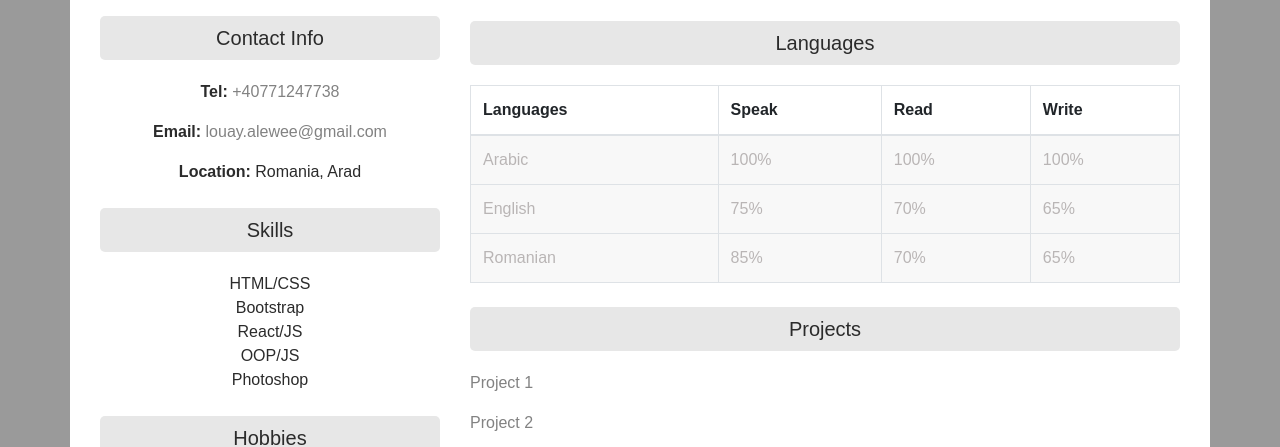
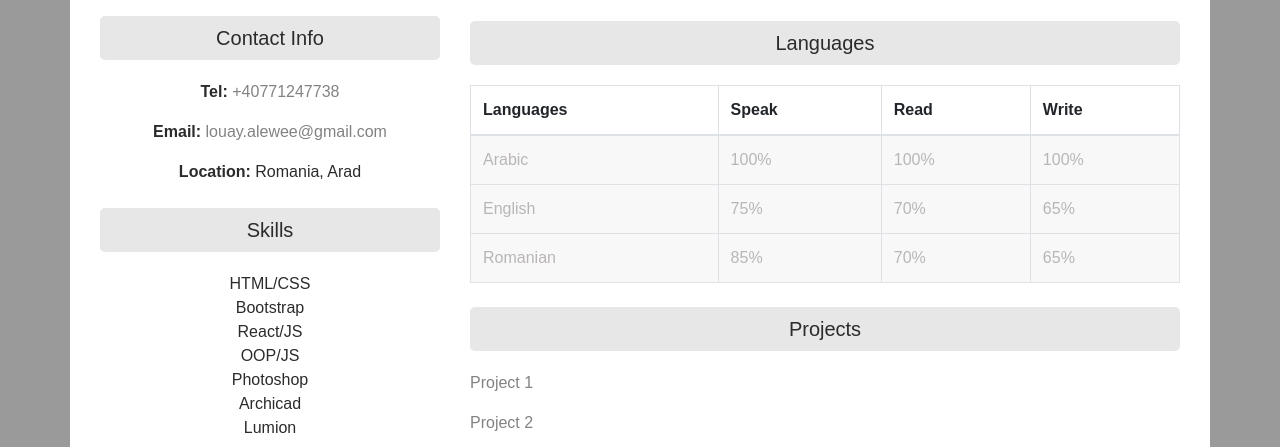
Before and after one commit to louay555/LEC-00, a plain HTML site: page index.html in a window 1280 px wide. Shown: the part 509-956 px from the top of the page. Drawn offline with nearby package versions, Linux system fonts and the light colour scheme.

Commit message:
Add files via upload
Signed-off-by: louay555 <162800473+louay555@users.noreply.github.com>

```diff
--- a/index.html
+++ b/index.html
@@ -71,6 +71,8 @@
                         <li>React/JS</li>
                         <li>OOP/JS</li>
                         <li>Photoshop</li>
+                        <li>Archicad</li>
+                        <li>Lumion</li>
                     </ul>
                 </div>
 
```
